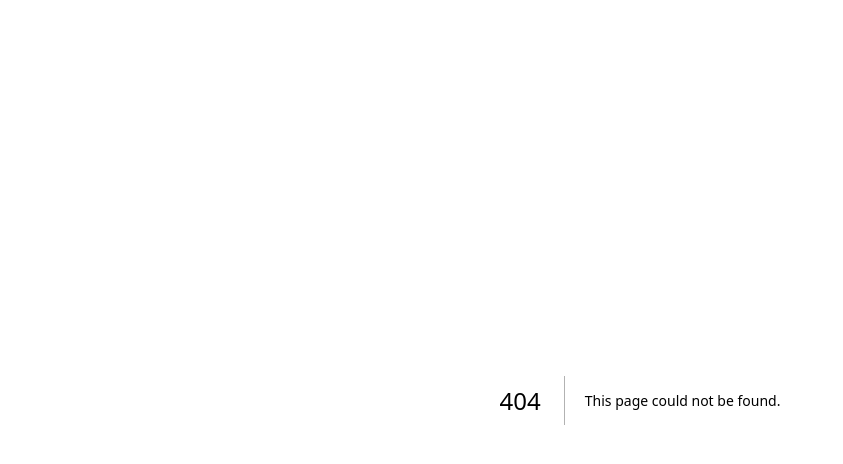
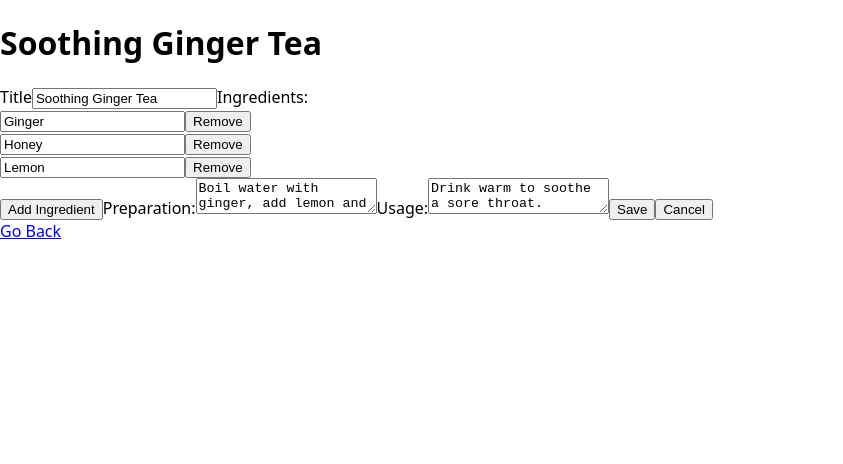
Before and after one commit to Rahaf91/capstone-natural-cures, a Next.js app: page /remedy/edit/1 in a window 1280 px wide. Before the commit this address had no page. Shown: the top 464 px of the page, without its empty margins (0-843 px from the left). Built offline with nearby package versions, Linux system fonts and the light colour scheme.

Commit message:
Add update form

```diff
--- /dev/null
+++ b/components/EditRemedyForm/EditRemedyForm.js
@@ -0,0 +1,132 @@
+import { useState } from "react";
+import { useRouter } from "next/router";
+export default function EditRemedyForm({ onSave, remedy }) {
+  const router = useRouter();
+  const { id } = router.query;
+
+  const [formInputs, setFormInputs] = useState({
+    title: remedy.title,
+    ingredients: remedy.ingredients,
+    preparation: remedy.preparation,
+    usage: remedy.usage,
+    symptoms: remedy.symptoms,
+  });
+
+  /*function handleInputChange(index, event) {
+    const { name, value } = event.target;
+    const fields = [...formInputs];
+    fields[index][name] = value;
+    setInputs(fields);
+  }*/
+
+  function handleChange(event) {
+    setFormInputs({ ...formInputs, [event.target.name]: event.target.value });
+  }
+
+  function handleIngredientChange(index, value) {
+    const newIngredients = [...formInputs.ingredients];
+    newIngredients[index] = value;
+    setFormInputs({ ...formInputs, ingredients: newIngredients });
+  }
+
+  function handleAddIngredients() {
+    setFormInputs({
+      ...formInputs,
+      ingredients: [...formInputs.ingredients, ""],
+    });
+  }
+
+  function handleRemoveIngredients(index) {
+    if (formInputs.ingredients.length > 1) {
+      const newIngredients = formInputs.ingredients.filter(
+        (_, currentIndex) => currentIndex !== index
+      );
+      setFormInputs({ ...formInputs, ingredients: newIngredients });
+    }
+  }
+
+  function handleSymptomChange(index, value) {
+    const newSymptoms = [...formInputs.symptoms];
+    newSymptoms[index] = value;
+    setFormInputs({ ...formInputs, symptoms: newSymptoms });
+  }
+
+  function handleAddSymptoms() {
+    setFormInputs({ ...formInputs, symptoms: [...formInputs.symptoms, ""] });
+  }
+
+  function handleRemoveSymptoms(index) {
+    if (formInputs.symptoms.length > 1) {
+      const newSymptoms = formInputs.symptoms.filter(
+        (_, currentIndex) => currentIndex !== index
+      );
+      setFormInputs({ ...formInputs, symptoms: newSymptoms });
+    }
+  }
+
+  function handleSubmit(event) {
+    event.preventDefault();
+    const updatedRemedy = {
+      ...formInputs,
+    };
+    onSave(updatedRemedy);
+  }
+
+  return (
+    <form onSubmit={handleSubmit}>
+      <lable htmlFor="title">Title</lable>
+      <input
+        id="title"
+        name="title"
+        type="text"
+        placeholder="Enter remedy title"
+        value={formInputs.title}
+        onChange={handleChange}
+        required
+      ></input>
+
+      <label htmlFor="ingredients-group" aria-label="Ingredients, required">
+        Ingredients:
+      </label>
+      {formInputs.ingredients.map((ingredient, index) => (
+        <div key={index}>
+          <input
+            type="text"
+            value={ingredient}
+            onChange={(event) =>
+              handleIngredientChange(index, event.target.value)
+            }
+            placeholder="Enter ingredient"
+            required
+          />
+          <button type="button" onClick={() => handleRemoveIngredients(index)}>
+            Remove
+          </button>
+        </div>
+      ))}
+      <button type="button" onClick={handleAddIngredients}>
+        Add Ingredient
+      </button>
+
+      <label htmlFor="preparation">Preparation:</label>
+      <textarea
+        id="preparation"
+        name="preparation"
+        value={formInputs.preparation}
+        placeholder="Enter preparation steps"
+      />
+
+      <label htmlFor="usage">Usage:</label>
+      <textarea
+        id="usage"
+        name="usage"
+        value={formInputs.usage}
+        placeholder="Enter usage instructions"
+      />
+      <button type="submit">Save</button>
+      <button type="submit" onClick={() => router.push(`/remedy/${id}`)}>
+        Cancel
+      </button>
+    </form>
+  );
+}
--- a/pages/_app.js
+++ b/pages/_app.js
@@ -20,6 +20,14 @@ export default function App({ Component, pageProps }) {
     setRemedies(remedies.filter((remedy) => remedy.id !== id));
   }
 
+  function handleEditRemedy(id, updatedRemedy) {
+    setRemedies(
+      remedies.map((remedy) =>
+        remedy.id === id ? { ...remedy, ...updatedRemedy } : remedy
+      )
+    );
+  }
+
   return (
     <>
       <GlobalStyle />
@@ -28,6 +36,7 @@ export default function App({ Component, pageProps }) {
         remedies={remedies}
         handleAddRemedy={handleAddRemedy}
         handleDeleteRemedy={handleDeleteRemedy}
+        handleEditRemedy={handleEditRemedy}
       />
     </>
   );
--- a/pages/remedy/[id].js
+++ b/pages/remedy/[id].js
@@ -52,6 +52,7 @@ export default function RemedyDetailsPage({ remedies, handleDeleteRemedy }) {
           handleDelete(id);
         }}
       />
+      <Link href={`/remedy/edit/${id}`}> Edit</Link>
       <Link href="/"> &larr; Back</Link>
     </>
   );
--- /dev/null
+++ b/pages/remedy/edit/[id].js
@@ -0,0 +1,27 @@
+import { useRouter } from "next/router";
+import EditRemedyForm from "@/components/EditRemedyForm/EditRemedyForm";
+import Link from "next/link";
+
+export default function RemedyEditPage({ remedies, handleEditRemedy }) {
+  const router = useRouter();
+  const { id } = router.query;
+
+  const currentRemedy = remedies.find((remedy) => remedy.id === id);
+
+  if (!currentRemedy) {
+    return <p>...loading</p>;
+  }
+
+  function handleSave(updatedRemedy) {
+    handleEditRemedy(id, updatedRemedy);
+    router.push(`/remedy/${id}`);
+  }
+
+  return (
+    <>
+      <h1>{currentRemedy.title}</h1>
+      <EditRemedyForm remedy={currentRemedy} onSave={handleSave} />
+      <Link href={`/remedy/${id}`}>Go Back</Link>
+    </>
+  );
+}
```
